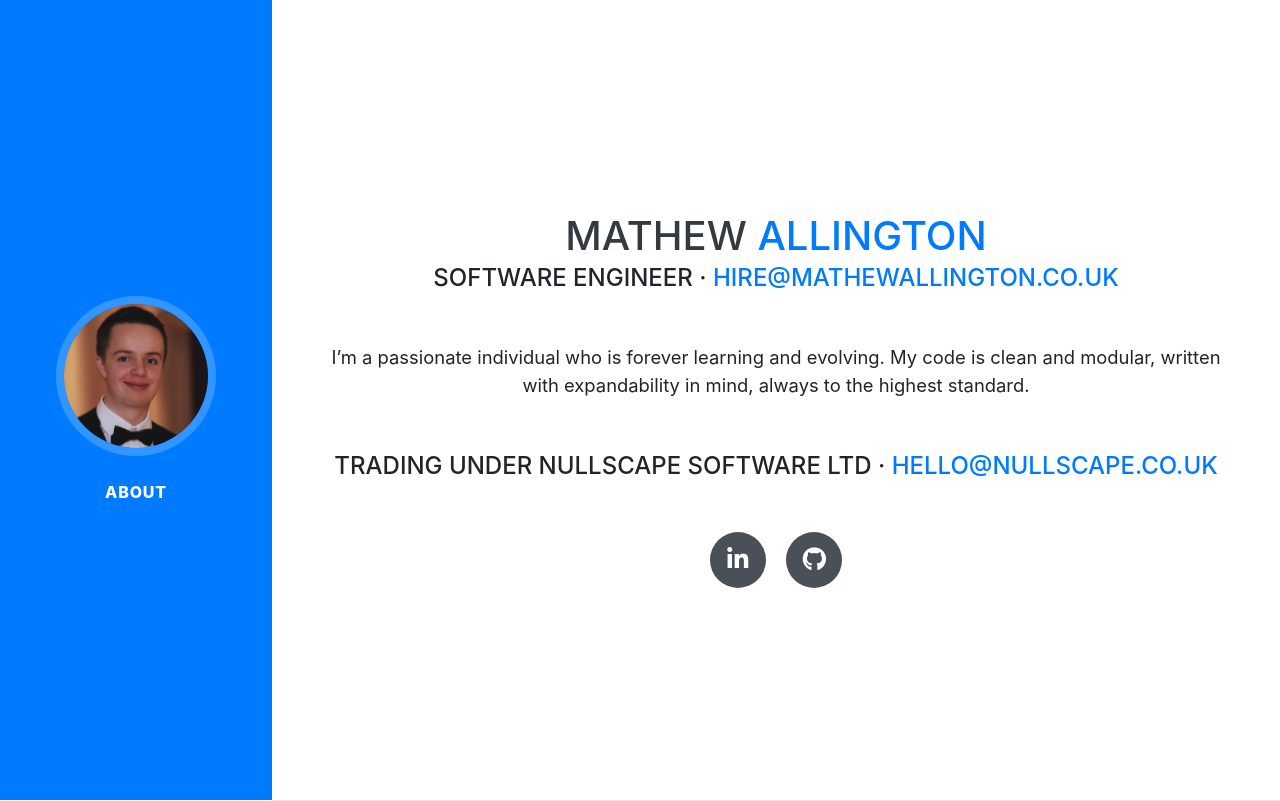
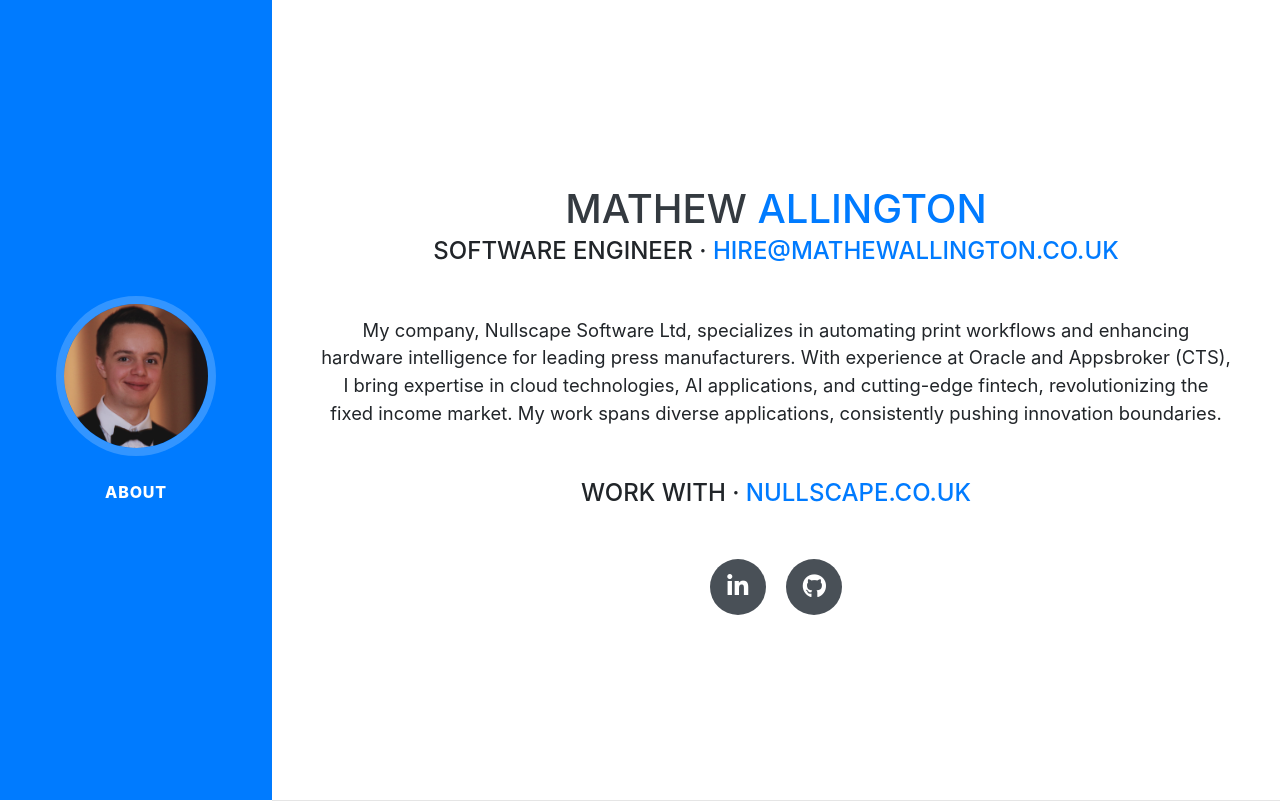
Before and after one commit to Mallington/WebsitePortfolio, a website with bundled scripts: page index.html in a window 1280 px wide. Built offline with nearby package versions, Linux system fonts and the light colour scheme; a web font is replaced by a local one.

Commit message:
Update index.html

```diff
--- a/index.html
+++ b/index.html
@@ -51,10 +51,10 @@
         <div class="subheading mb-5">Software Engineer ·
           <a href="mailto:Hire@MathewAllington.co.uk">Hire@MathewAllington.co.uk</a>
         </div>
-        <p class="lead mb-5">I’m a passionate individual who is forever learning and evolving. My code is clean and modular, written with expandability in mind, always to the highest standard.</p>
+        <p class="lead mb-5">My company, Nullscape Software Ltd, specializes in automating print workflows and enhancing hardware intelligence for leading press manufacturers. With experience at Oracle and Appsbroker (CTS), I bring expertise in cloud technologies, AI applications, and cutting-edge fintech, revolutionizing the fixed income market. My work spans diverse applications, consistently pushing innovation boundaries.</p>
 
-        <div class="subheading mb-5">Trading under NULLSCAPE SOFTWARE LTD ·
-          <a href="mailto:hello@nullscape.co.uk">hello@nullscape.co.uk</a>
+        <div class="subheading mb-5">Work with ·
+          <a href="https://www.nullscape.co.uk/">Nullscape.co.uk</a>
         </div>
         <div class="social-icons">
           <a href="https://www.linkedin.com/in/mathew-allington-560a49188/">
```
